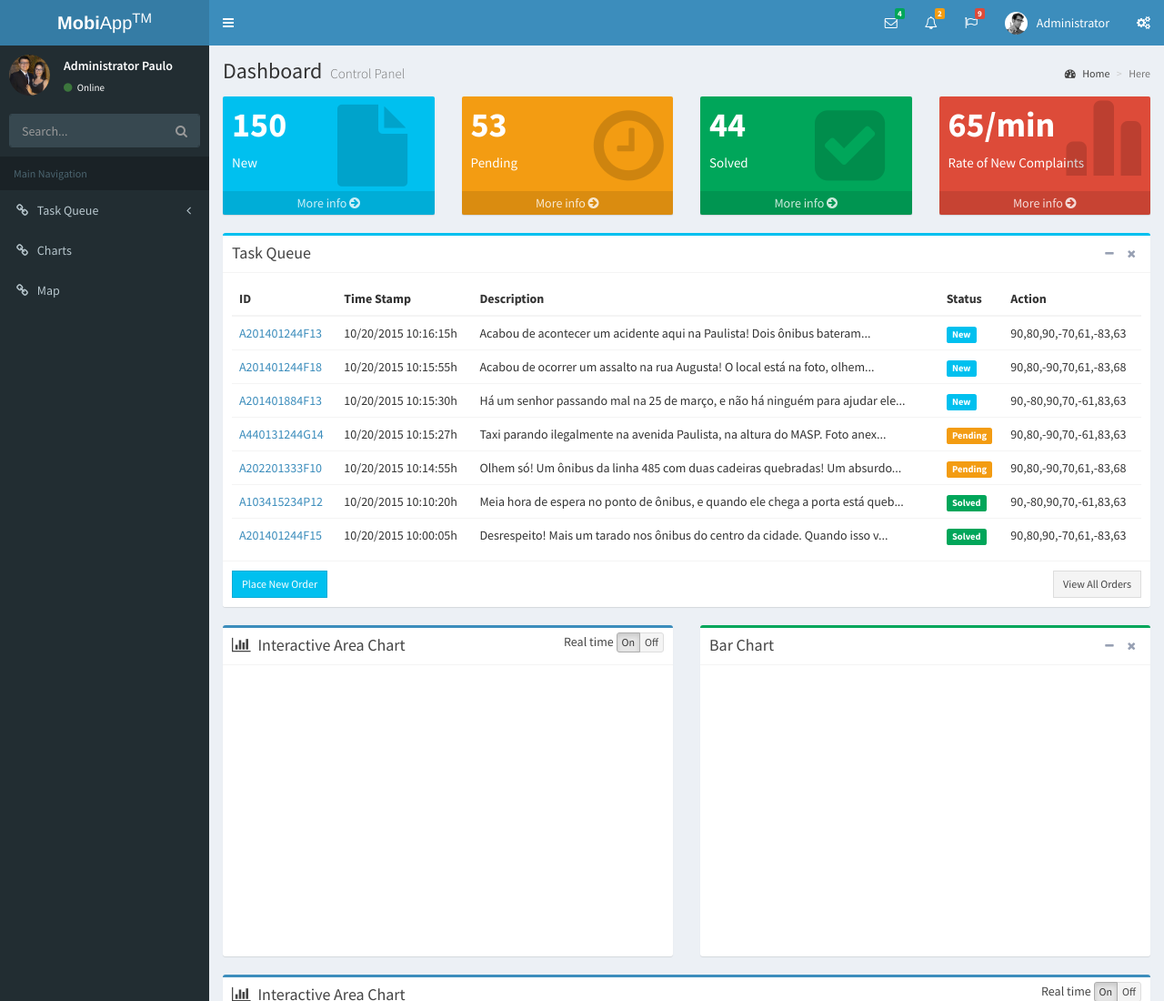
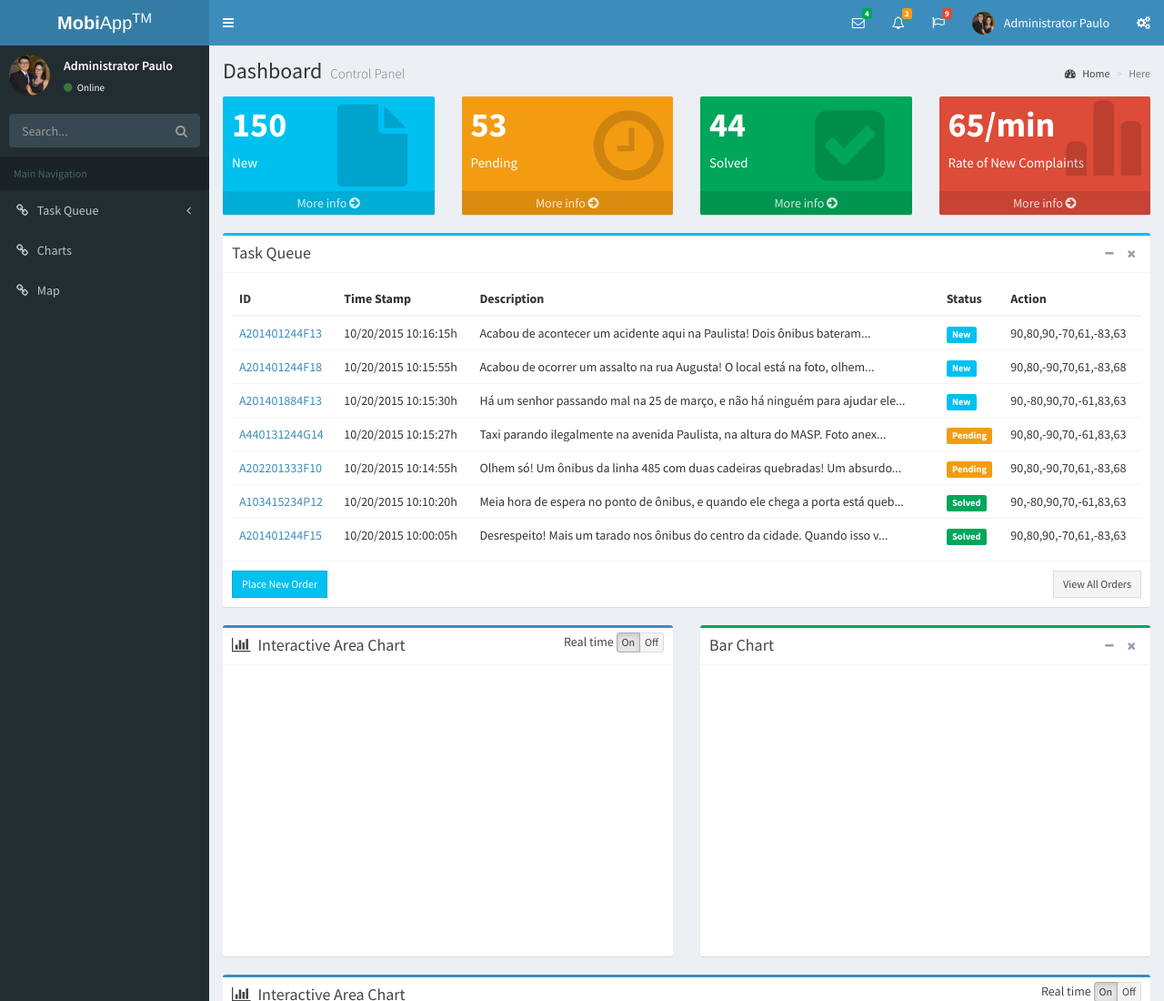
Before and after one commit to MGHammer/Template, a website: page AdminLTE-2.3.0/starter.html in a window 1280 px wide. Shown: the top 1100 px of the page at 91% size. Drawn offline with nearby package versions, Linux system fonts and the light colour scheme.

Commit message:
Changing pictures

```diff
--- a/AdminLTE-2.3.0/starter.html
+++ b/AdminLTE-2.3.0/starter.html
@@ -90,7 +90,7 @@ scratch. This page gets rid of all links and provides the needed markup only.
                         <a href="#">
                           <div class="pull-left">
                             <!-- User Image -->
-                            <img src="dist/img/user2-160x160.jpg" class="img-circle" alt="User Image">
+                            <img src="dist/img/Paulo.jpg" class="img-circle" alt="User Image">
                           </div>
                           <!-- Message title and timestamp -->
                           <h4>
@@ -169,14 +169,14 @@ scratch. This page gets rid of all links and provides the needed markup only.
                 <!-- Menu Toggle Button -->
                 <a href="#" class="dropdown-toggle" data-toggle="dropdown">
                   <!-- The user image in the navbar-->
-                  <img src="dist/img/user2-160x160.jpg" class="user-image" alt="User Image">
+                  <img src="dist/img/Paulo.jpg" class="user-image" alt="User Image">
                   <!-- hidden-xs hides the username on small devices so only the image appears. -->
-                  <span class="hidden-xs">Administrator</span>
+                  <span class="hidden-xs">Administrator Paulo</span>
                 </a>
                 <ul class="dropdown-menu">
                   <!-- The user image in the menu -->
                   <li class="user-header">
-                    <img src="dist/img/user2-160x160.jpg" class="img-circle" alt="User Image">
+                    <img src="dist/img/Paulo.jpg" class="img-circle" alt="User Image">
                     <p>
                       Alexander Pierce - Web Developer
                       <small>Member since Nov. 2012</small>
```
